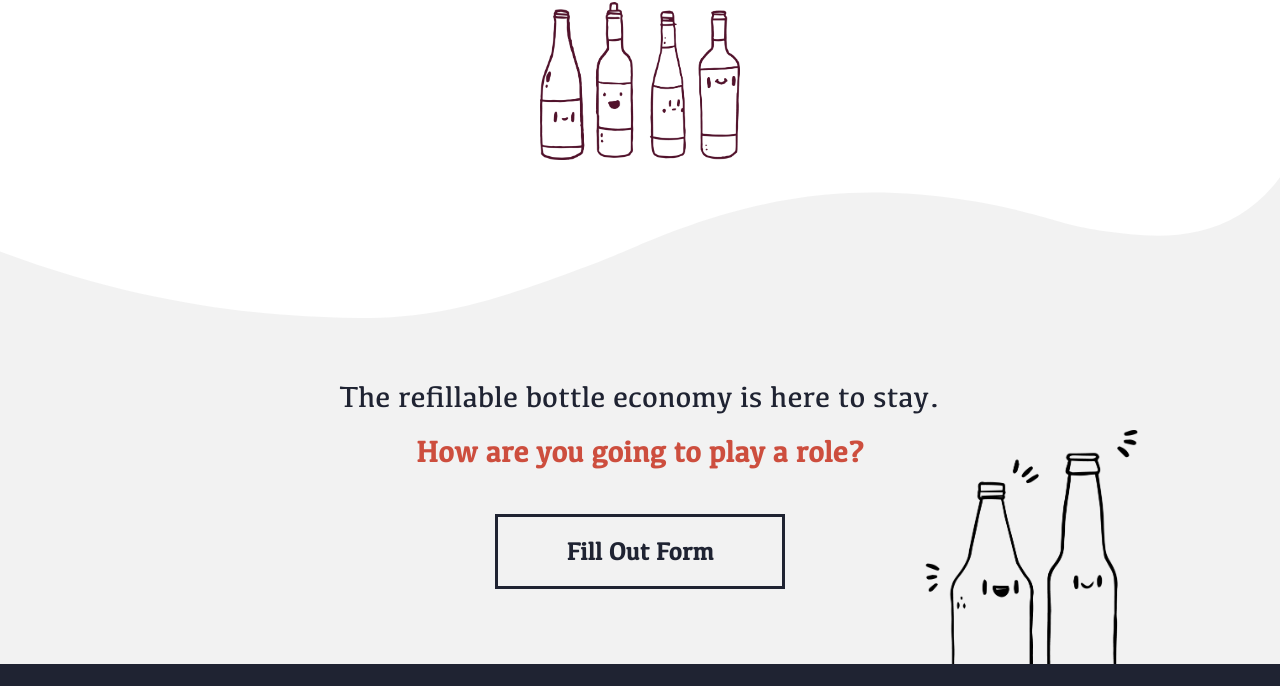
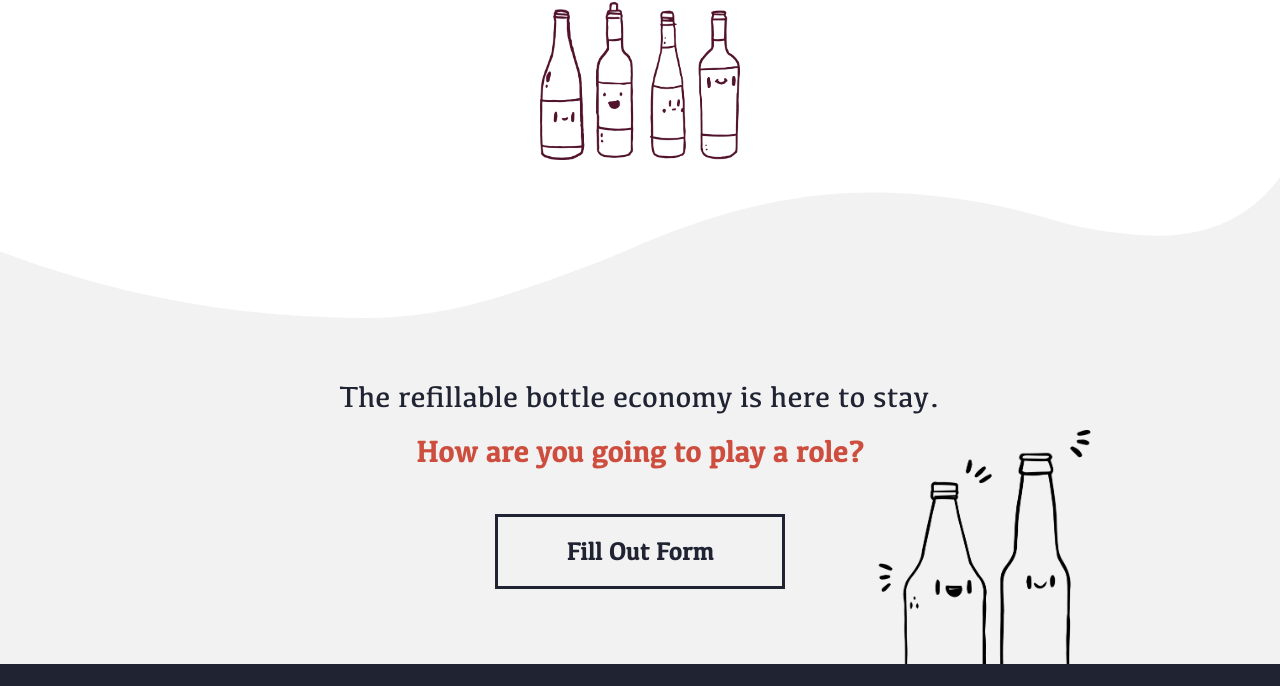
Before and after one commit to ajwpdx/revino-site, a Gatsby site: page / in a window 1280 px wide. Shown: the part 3246-3932 px from the top of the page. Built offline with nearby package versions, Linux system fonts and the light colour scheme; Gatsby itself is replaced by a stand-in of ours.

Commit message:
fix to contact section styling

```diff
--- a/src/layouts/home/Contact.js
+++ b/src/layouts/home/Contact.js
@@ -8,7 +8,6 @@ const Contact = (props) => {
 
     const openContactDialog = (evt) =>{
         setContactOpen(true)
-        console.log(contactOpen)
     }
 
     return(
@@ -19,7 +18,6 @@ const Contact = (props) => {
                 <button onClick={openContactDialog}>Fill Out Form</button>
             </div>
             {contactOpen && <ContactDialog setContactOpen={setContactOpen}/>}
-            <img src={beerBottles} alt="bottles smiling" className='smiling-bottles'/>
         </section>
     )
 
--- a/src/styles/_Contact.scss
+++ b/src/styles/_Contact.scss
@@ -1,7 +1,10 @@
 #contact {
   background-color: $color-light-gray;
   color: $color-night-sky-blue;
-  position: relative;
+  background-image: url("../images/beer-bottles-cropped.png");
+  background-position: 85% 100%;
+  background-size: 300px;
+  background-repeat: no-repeat;
 
       @media (max-width: 1100px) {
       padding-bottom: 100px;
@@ -14,22 +17,7 @@
       padding-bottom: 225px;
     }
 
-  .smiling-bottles{
-    bottom: 0;
-    right: 100px;
-    width: 300px;
-    position: absolute;
-
-    @media (max-width: 1100px) {
-      right: 50px;
-    }
-    @media (max-width: 900px){
-      right: 20px;
-    }
-  }
   .section-container {
-    position: relative;
-
 
     h3 {
         font-weight: 500;
```
